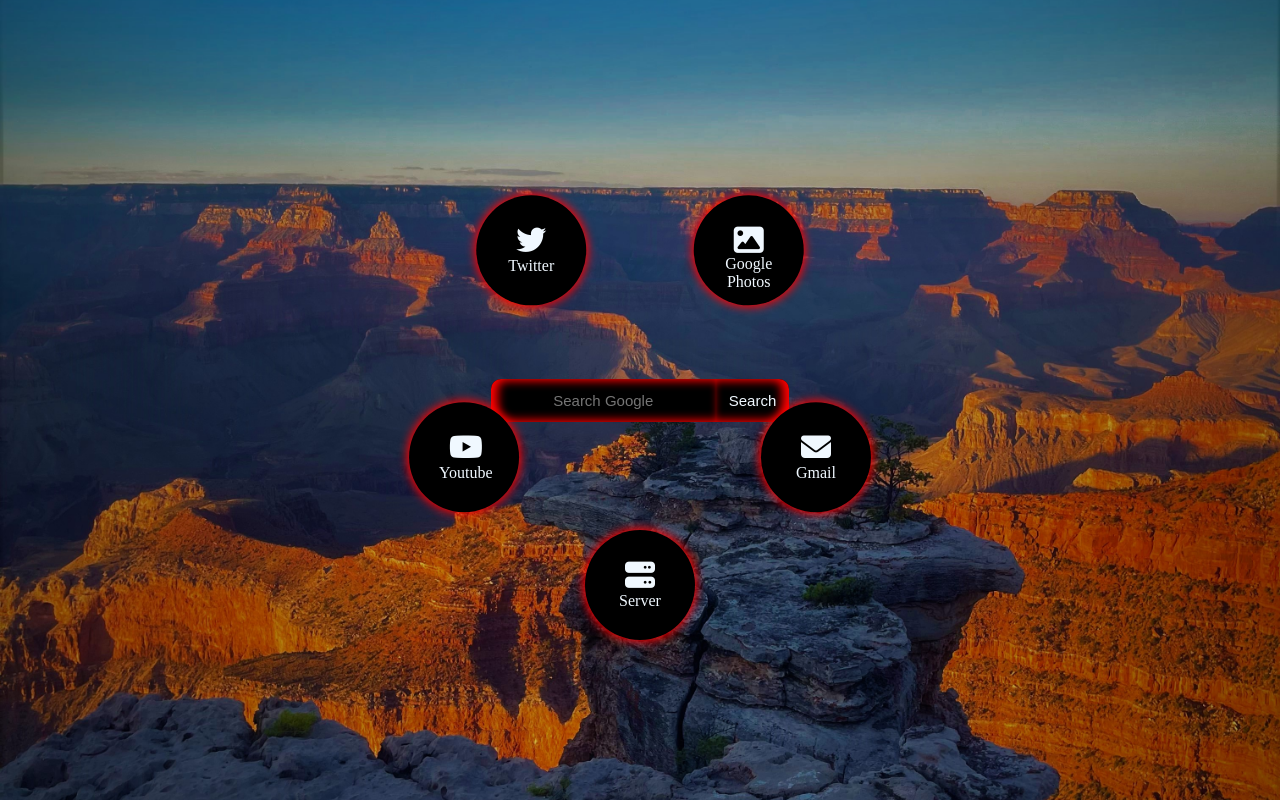
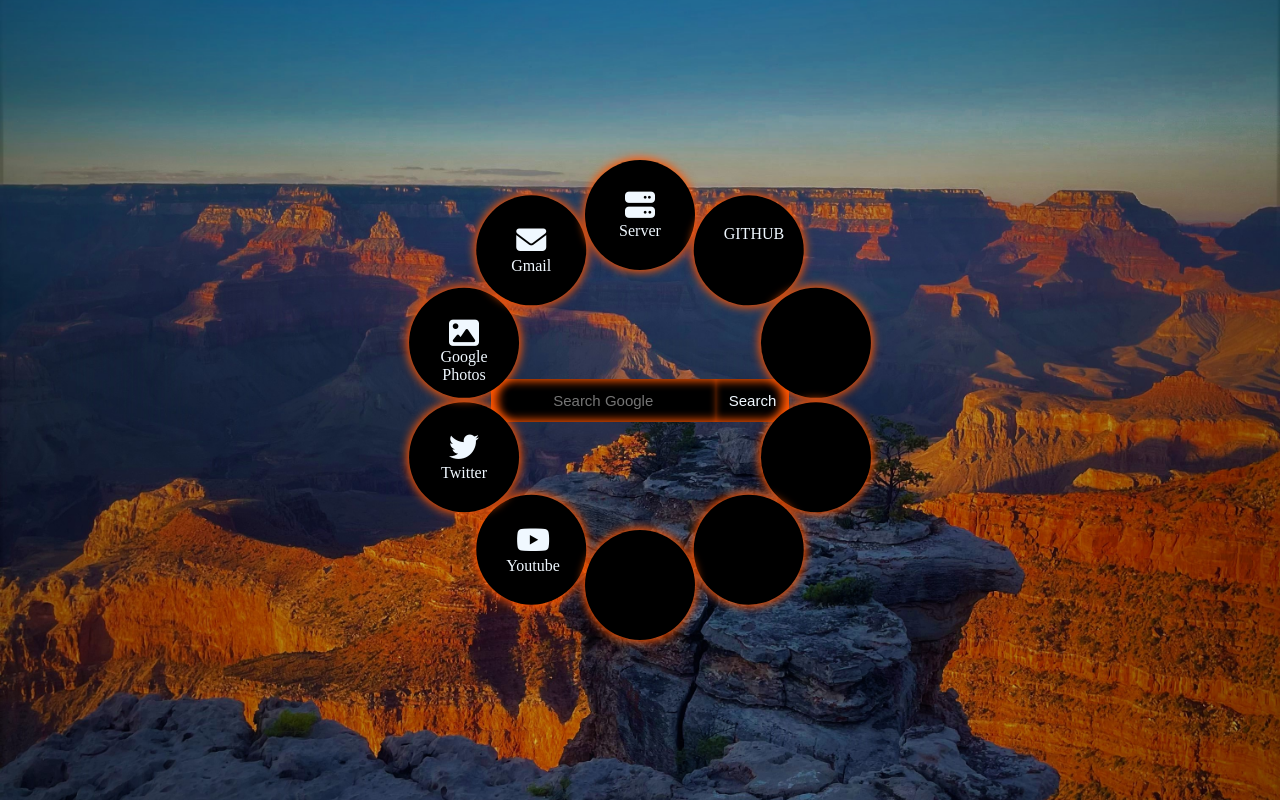
Before and after one commit to ocrebb776/home-screen, a plain HTML site: page index.html in a window 1280 px wide. Drawn offline with nearby package versions, Linux system fonts and the light colour scheme; a web font is replaced by a local one.

Commit message:
Update index.html

```diff
--- a/index.html
+++ b/index.html
@@ -51,7 +51,7 @@
             text-align: center;
             display: grid;
             grid-template-rows: 2fr 1fr;
-            box-shadow: 0px 0px 10px 2px red;
+            box-shadow: 0px 0px 10px 2px rgb(255, 85, 0);
         }
 
         .button:hover {
@@ -91,7 +91,7 @@
             border: none;
             color: aliceblue;
 
-            box-shadow: inset 5px 0px 10px 2px red;
+            box-shadow: inset 5px 0px 10px 2px rgb(255, 85, 0);
             border-radius: 10px 0px 0px 10px;
             padding: 13px;
             font-size: 15px;
@@ -100,7 +100,7 @@
         }
 
         .srch button {
-            box-shadow: inset -5px 0px 10px 2px red;
+            box-shadow: inset -5px 0px 10px 2px rgb(255, 85, 0);
             border-radius: 0px 10px 10px 0px;
         }
     </style>
@@ -132,6 +132,21 @@
         <div class="circle">
             <div onclick="link2('https://aternos.org/servers/')" class="button a"><i
                     class="fa-solid fa-server"></i>Server</div>
+        </div>
+        <div class="circle">
+            <div onclick="link2('https://github.com/')" class="button a">GITHUB</div>
+        </div>
+        <div class="circle">
+            <div class="button a"></div>
+        </div>
+        <div class="circle">
+            <div class="button a"></div>
+        </div>
+        <div class="circle">
+            <div class="button a"></div>
+        </div>
+        <div class="circle">
+            <div class="button a"></div>
         </div>
     </div>
     </div>
```
